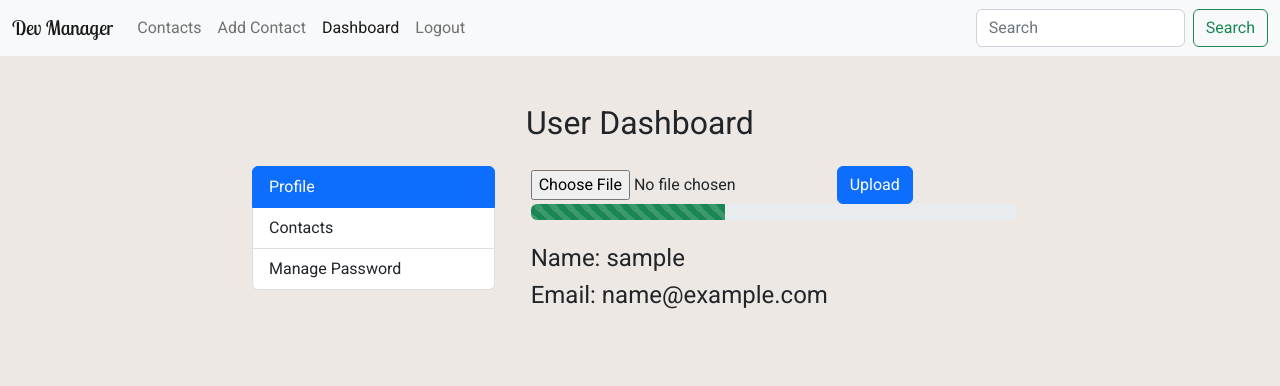
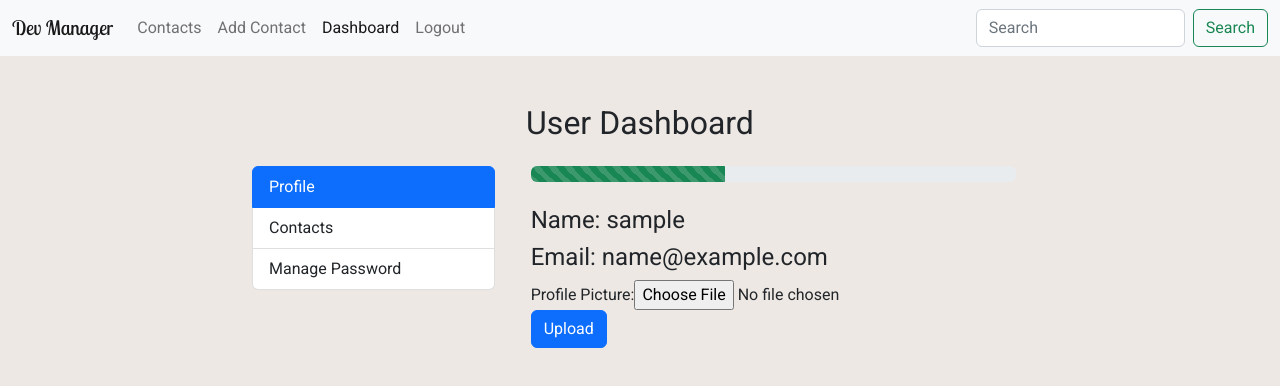
Before and after one commit to obaydullaa/Dev-Manager, a React (Vite) app: page /dashboard/profile in a window 1280 px wide. Shown: the top 386 px of the page. Built offline with nearby package versions, Linux system fonts and the light colour scheme; no server answers; sample sign-in values are in the browser's storage.

Commit message:
Adding image upload in cloudinary .

```diff
--- a/src/context/Auth.context.jsx
+++ b/src/context/Auth.context.jsx
@@ -55,8 +55,10 @@ export const AuthProvider = ({children}) => {
 
     const loadUserContact = async () => {
         try{
-            const response = await axiosPrivateInstance(token).get('/users/me?populate=contacts')
-            console.log(response.data)
+            const response = await axiosPrivateInstance(token).get(
+                    '/users/me?populate=*'
+                )
+            // console.log(response.data)
             setUserContacts(response.data.contacts)
             setLoaded(true);
         }catch(err) {
--- a/src/pages/Profile.jsx
+++ b/src/pages/Profile.jsx
@@ -4,56 +4,64 @@ import { useContext } from 'react'
 import { Button, Col, Container, ProgressBar, Row } from 'react-bootstrap';
 import { toast } from 'react-toastify';
 import { AuthContext } from '../context/Auth.context';
+import {axiosPrivateInstance} from '../config/axios.js'
 
-const uploadPercentage = (total, loaded) => Math.floor((total/loaded) * 100);
+// const uploadPercentage = (total, loaded) => Math.floor((total/loaded) * 100);
 
 function Profile() {
-  const {user} = useContext(AuthContext);
+  const {user, token} = useContext(AuthContext);
   const [file, setFile] = useState(null)
-  const [percent, setPercent] = useState(0)
+  const handleChange = (evt) => {
+    setFile(evt.target.files[0])
+    console.log(evt.target.files)
+  }
 
   const handleSubmit = async (evt) => {
-    console.log('hello api')
     evt.preventDefault();
+
+    const data = {
+      firstName: 'Md',
+      lastName: 'Obaydulla',
+      user: user.id,
+    }
     const formData = new FormData()
-    formData.append('files', file)
-    //Send the request to server
+    formData.append('files.profilePicture', file, file.name)
+    formData.append('data', JSON.stringify(data))
+    //Image upload alone
+    //along with resource creation
+    //Upload file to server
     try{
-      const upload_res = await axios('http://localhost:1337/api/upload',
-       {
-        method: 'POST',
-        data: formData,
-
-        onUploadProgress: (progress) => {
-          const percentageData = uploadPercentage(progress.total, progress.loaded)
-          setPercent(percentageData)
-        },
-      })
+      const response= await axiosPrivateInstance(token).post(
+        '/profiles?populate=*',
+        formData,
+        {
+          onUploadProgress: (progress) => {
+            console.log(progress)
+          }
+        }
+      )
+      console.log(response.data)
 
     }catch (err) {
-      console.log(err.response)
+      console.log(err)
     }
   }
 
-  const handleChange = (evt) => {
-    setFile(evt.target.files[0])
-    console.log(evt.target.files[0])
-  }
-  console.log(percent)
+  const {username, email} = user
   return (
     <>
       <Container>
         <Row>
           <div className="user-wrapper">
-
-            <form onSubmit={handleSubmit}>
-              <input type='file' accept='image/*' onChange={handleChange} />
-              <Button type='submit'>Upload </Button>
-            </form>
             <ProgressBar striped variant="success" now={40} />
-            <h4 className='mt-4'>Name: {user.username}</h4>
-            <h4>Email: {user.email}</h4>
+            <h4 className='mt-4'>Name: {username}</h4>
+            <h4>Email: {email}</h4>
           </div>
+          <form onSubmit={handleSubmit}>
+            <label htmlFor='profilePicture'> Profile Picture: </label>
+            <input type='file' id='profilePicture' accept='image/*' onChange={handleChange} />
+            <Button type='submit'>Upload</Button>
+          </form>
         </Row>
       </Container>
     </>
```
Also changed, not shown: dev-manager_Note.txt.
